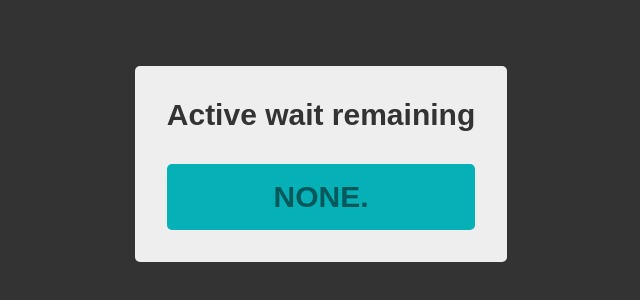
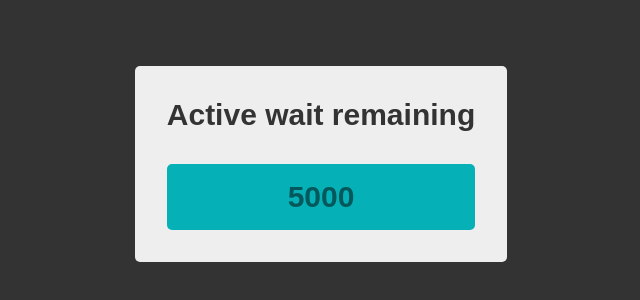
Before and after one commit to hdodov/hdodov.github.io, a plain HTML site: page active-timeout/index.html in a window 1280 px wide. Shown: the part 236-536 px from the top of the page, 319-959 px from the left. Drawn offline with Linux system fonts and the light colour scheme.

Commit message:
Add time to active-timeout timeout

```diff
--- a/active-timeout/index.html
+++ b/active-timeout/index.html
@@ -18,7 +18,7 @@
             timer.innerHTML = "NONE.";
         }, function (remainder, tick) {
             timer.innerHTML = remainder;
-        }, 2000);
+        }, 10000);
     </script>
 </body>
 </html>
```
